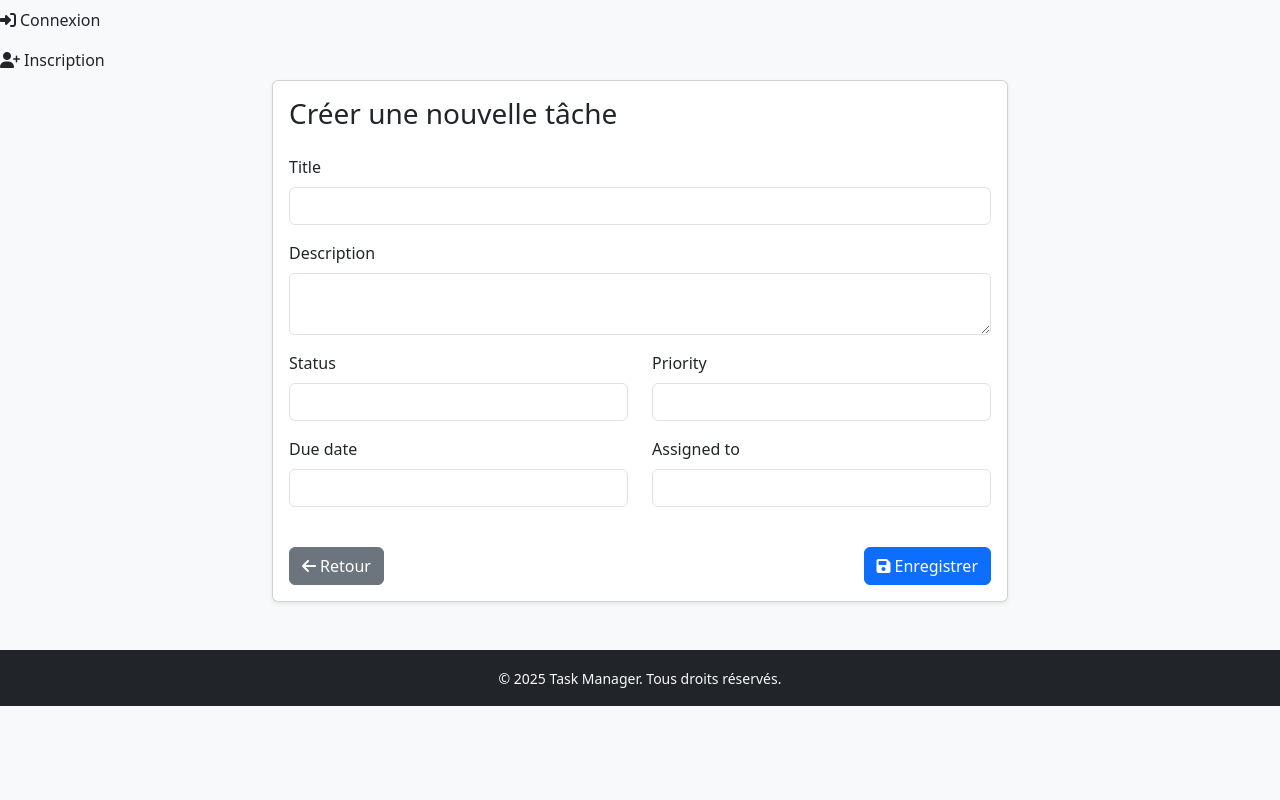
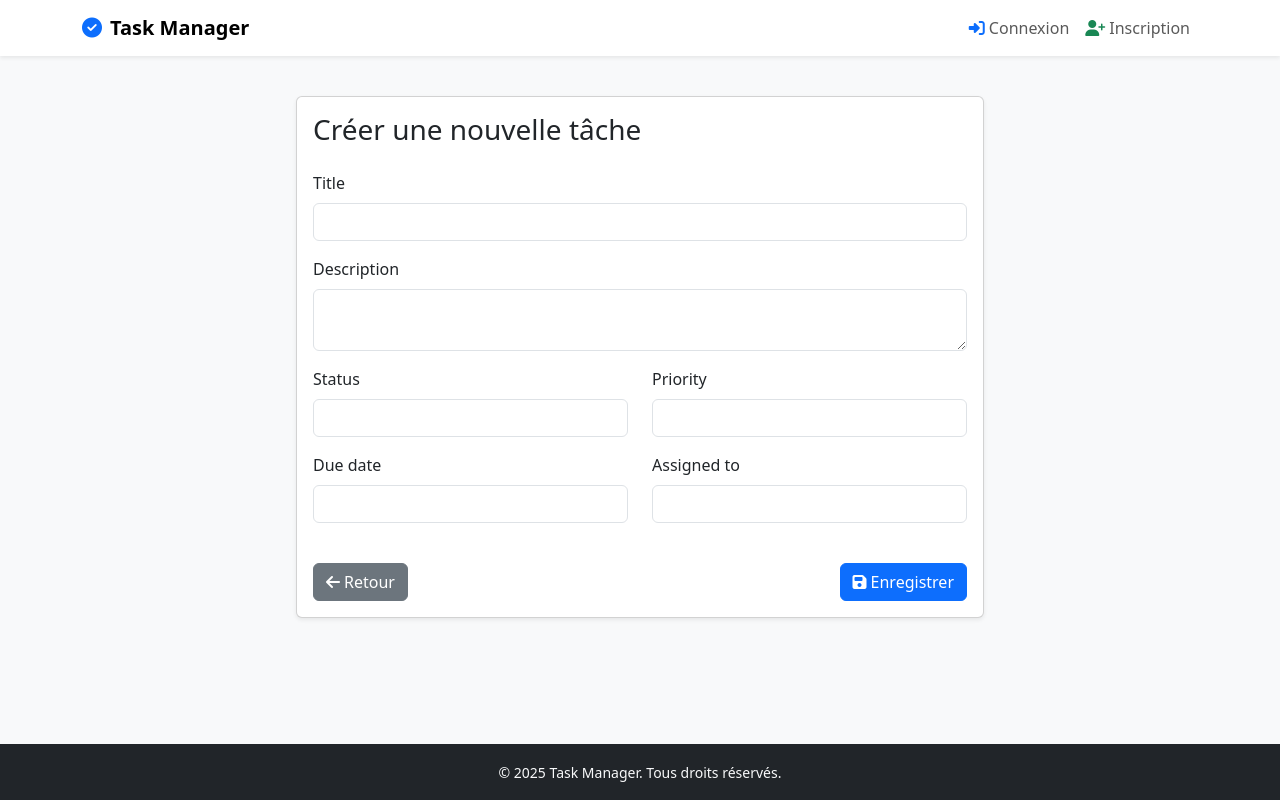
Before and after one commit to ghostland-dev/task-manager-dna-media, a Symfony app: template templates/task/new.html.twig in a window 1280 px wide. Run offline with Twig, Linux system fonts and the light colour scheme; the template is opened without the code that fills it, so the values that code supplies are empty; form fields are guessed from the names that the template uses; some libraries are stand-ins or nearby versions.

Commit message:
updates for templates

```diff
--- a/templates/base.html.twig
+++ b/templates/base.html.twig
@@ -1,22 +1,30 @@
 <!DOCTYPE html>
-<html lang="fr">
+<html lang="fr" style="height: 100%;">
 <head>
-    <meta charset="UTF-8">
-    <meta name="viewport" content="width=device-width, initial-scale=1.0">
+    <meta charset="UTF-8" />
+    <meta name="viewport" content="width=device-width, initial-scale=1" />
     <title>{% block title %}Task Manager{% endblock %}</title>
 
     <!-- Bootstrap 5 -->
-    <link href="https://cdn.jsdelivr.net/npm/bootstrap@5.3.3/dist/css/bootstrap.min.css" rel="stylesheet">
+    <link href="https://cdn.jsdelivr.net/npm/bootstrap@5.3.3/dist/css/bootstrap.min.css" rel="stylesheet" />
 
-    <!-- Font Awesome (si tu préfères Lucide, dis-le-moi) -->
-    <link rel="stylesheet" href="https://cdnjs.cloudflare.com/ajax/libs/font-awesome/6.5.0/css/all.min.css" integrity="sha512-..." crossorigin="anonymous" referrerpolicy="no-referrer" />
-
-    <!-- Favicon -->
-    <link rel="icon" href="/favicon.ico" type="image/x-icon">
+    <!-- Font Awesome -->
+    <link rel="stylesheet" href="https://cdnjs.cloudflare.com/ajax/libs/font-awesome/6.5.0/css/all.min.css" crossorigin="anonymous" referrerpolicy="no-referrer" />
 
     <style>
+        html, body {
+            height: 100%;
+            background-color: #f8f9fa;
+        }
         body {
-            background-color: #f8f9fa;
+            display: flex;
+            flex-direction: column;
+            min-height: 100vh;
+        }
+        main {
+            flex-grow: 1;
+            padding-top: 1rem;
+            padding-bottom: 1rem;
         }
         .card-title {
             font-size: 1.1rem;
@@ -29,32 +37,48 @@
     {% block stylesheets %}{% endblock %}
 </head>
 <body>
-    <!-- Navbar -->
-    <div class="navbar-nav ms-auto">
+    <nav class="navbar navbar-expand-lg navbar-light bg-white shadow-sm mb-4">
+        <div class="container">
+            <a class="navbar-brand fw-bold" href="/">
+                <i class="fas fa-check-circle me-2 text-primary"></i>Task Manager
+            </a>
+            <button class="navbar-toggler" type="button" data-bs-toggle="collapse" data-bs-target="#mainNavbar" aria-controls="mainNavbar" aria-expanded="false" aria-label="Toggle navigation">
+                <span class="navbar-toggler-icon"></span>
+            </button>
+
+            <div class="collapse navbar-collapse" id="mainNavbar">
+                <ul class="navbar-nav ms-auto align-items-center">
                     {% if is_granted('IS_AUTHENTICATED_FULLY') %}
-        <div class="nav-item dropdown">
-            <a class="nav-link dropdown-toggle" href="#" id="navbarDropdown" role="button" data-bs-toggle="dropdown" aria-expanded="false">
-                <i class="fas fa-user me-1"></i>{{ app.user.firstName }}
+                        <li class="nav-item dropdown">
+                            <a class="nav-link dropdown-toggle d-flex align-items-center" href="#" id="navbarDropdown" role="button" data-bs-toggle="dropdown" aria-expanded="false">
+                                <i class="fas fa-user-circle me-1 text-secondary"></i>{{ app.user.firstName }}
                             </a>
                             <ul class="dropdown-menu dropdown-menu-end" aria-labelledby="navbarDropdown">
-                <li><a class="dropdown-item" href="{{ path('task_my_tasks') }}"><i class="fas fa-tasks me-1"></i>Mes tâches</a></li>
-                <li><a class="dropdown-item" href="{{ path('task_index') }}"><i class="fas fa-list me-1"></i>Toutes les tâches</a></li>
+                                <li><a class="dropdown-item" href="{{ path('task_my_tasks') }}"><i class="fas fa-tasks me-2"></i>Mes tâches</a></li>
+                                <li><a class="dropdown-item" href="{{ path('task_index') }}"><i class="fas fa-list me-2"></i>Toutes les tâches</a></li>
                                 <li><hr class="dropdown-divider"></li>
-                <li><a class="dropdown-item" href="{{ path('app_logout') }}"><i class="fas fa-sign-out-alt me-1"></i>Déconnexion</a></li>
+                                <li><a class="dropdown-item text-danger" href="{{ path('app_logout') }}"><i class="fas fa-sign-out-alt me-2"></i>Déconnexion</a></li>
+                            </ul>
+                        </li>
+                    {% else %}
+                        <li class="nav-item">
+                            <a class="nav-link" href="{{ path('app_login') }}">
+                                <i class="fas fa-sign-in-alt me-1 text-primary"></i>Connexion
+                            </a>
+                        </li>
+                        <li class="nav-item">
+                            <a class="nav-link" href="{{ path('app_register') }}">
+                                <i class="fas fa-user-plus me-1 text-success"></i>Inscription
+                            </a>
+                        </li>
+                    {% endif %}
                 </ul>
             </div>
-    {% else %}
-        <a class="nav-link" href="{{ path('app_login') }}">
-            <i class="fas fa-sign-in-alt me-1"></i>Connexion
-        </a>
-        <a class="nav-link" href="{{ path('app_register') }}">
-            <i class="fas fa-user-plus me-1"></i>Inscription
-        </a>
-    {% endif %}
         </div>
+    </nav>
 
+    <div class="container px-3 px-md-5">
         <!-- Flash Messages -->
-    <div class="container">
         {% for label, messages in app.flashes %}
             {% for message in messages %}
                 <div class="alert alert-{{ label }} alert-dismissible fade show" role="alert">
@@ -65,17 +89,14 @@
         {% endfor %}
     </div>
 
-    <!-- Main Content -->
-    <main class="container mb-5">
+    <main class="container px-3 px-md-5 mb-5 flex-grow-1">
         {% block body %}{% endblock %}
     </main>
 
-    <!-- Footer -->
-    <footer class="bg-dark text-light text-center py-3">
+    <footer class="bg-dark text-light text-center py-3 mt-auto">
         <small>&copy; {{ "now"|date("Y") }} Task Manager. Tous droits réservés.</small>
     </footer>
 
-    <!-- Bootstrap JS Bundle -->
     <script src="https://cdn.jsdelivr.net/npm/bootstrap@5.3.3/dist/js/bootstrap.bundle.min.js"></script>
     {% block javascripts %}{% endblock %}
 </body>
--- a/templates/task/new.html.twig
+++ b/templates/task/new.html.twig
@@ -1,3 +1,4 @@
+{# templates/task/new.html.twig #}
 {% extends 'base.html.twig' %}
 
 {% block title %}Nouvelle Tâche{% endblock %}
```
Also changed, not shown: README.md, image-1.png (added), image-2.png (added), image.png (added). Lines whose indentation alone changed are shown as unchanged.
